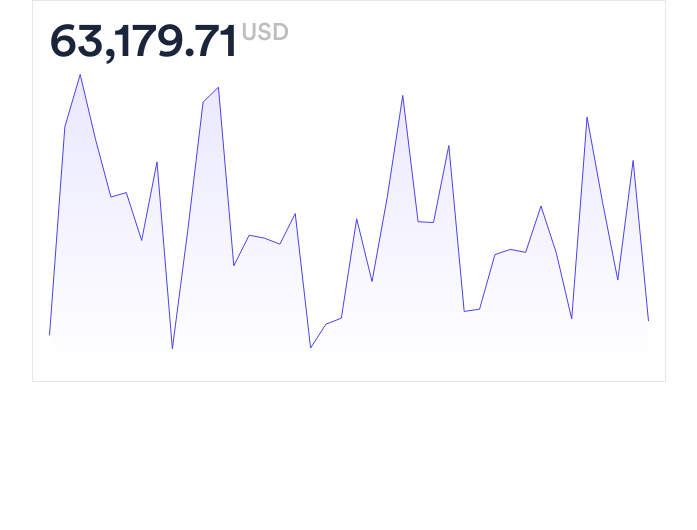
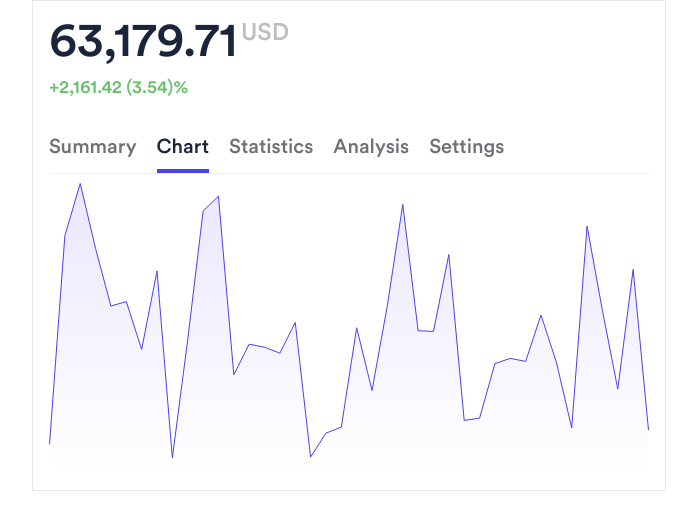
Before and after one commit to mausam-kumar/line-chart, a React (Vite) app: page / in a window 1280 px wide. Shown: the top 530 px of the page, without its empty margins (291-988 px from the left). Built offline with nearby package versions, Linux system fonts and the light colour scheme.

Commit message:
Add Navigation and Price component

```diff
--- a/src/App.tsx
+++ b/src/App.tsx
@@ -1,5 +1,6 @@
 import './App.css'
-import CurrentPrice from './components/CurrentPrice'
+import Menu from './components/Menu'
+import Price from './components/Price'
 import RegisterChartComponent from './components/RegisterChartComponent'
 import TimeSeries from './components/TimeSeries'
 
@@ -8,8 +9,9 @@ function App() {
   return (
     <div className='flex justify-center w-full'>
       <div className='border w-fit p-4'>
+        <Price />
+        <Menu />
         <RegisterChartComponent>
-          <CurrentPrice price={63179.71} currency='USD' />
           <TimeSeries />
         </RegisterChartComponent>
       </div>
--- a/src/components/ChangedPrice.tsx
+++ b/src/components/ChangedPrice.tsx
@@ -1,11 +1,12 @@
 import { FC } from "react"
+import { addCommas } from "../utils"
 
 type ChangedPriceProps = {
     price: number
     percentageChange: number
 }
-const ChangedPrice: FC<ChangedPriceProps> = () => {
-    return <p></p>
+const ChangedPrice: FC<ChangedPriceProps> = ({ price, percentageChange }) => {
+    return <p className="font-circularStd font-normal text-green1 text-lg">{`+${addCommas(price)} (${percentageChange})%`}</p>
 }
 
 export default ChangedPrice
--- /dev/null
+++ b/src/components/Menu.tsx
@@ -0,0 +1,33 @@
+import { useState } from "react";
+
+const MenuItem = ({ label, handleClick, selected }: { label: string, handleClick: () => void, selected: string }) => {
+    const isActive = selected === label;
+    return <div className="w-fit relative">
+        <button onClick={handleClick} className={`font-circularStd text-xl ${isActive ? "text-black1" : "text-gray2"}`}>{label}</button>
+        <span className={`absolute -bottom-3 left-0 ${isActive ? "w-full border-2 border-blue1" : "w-0"} transform transition-all duration-200`}></span>
+    </div>
+};
+
+const List = ["Summary", "Chart", "Statistics", "Analysis", "Settings"]
+
+const Menu = () => {
+    const [selected, setSelected] = useState("Chart")
+
+    return <div>
+        <div className="flex gap-x-5 mt-8">
+            {
+                List.map((label) => {
+                    return <MenuItem
+                        handleClick={() => setSelected(label)}
+                        label={label}
+                        key={label}
+                        selected={selected}
+                    />
+                })
+            }
+        </div>
+        <div className="border-b border-gray3 mt-3" />
+    </div>
+};
+
+export default Menu
--- /dev/null
+++ b/src/components/Price.tsx
@@ -0,0 +1,11 @@
+import ChangedPrice from "./ChangedPrice";
+import CurrentPrice from "./CurrentPrice";
+
+const Price = () => {
+    return <div className="space-y-2">
+        <CurrentPrice price={63179.71} currency='USD' />
+        <ChangedPrice price={2161.42} percentageChange={3.54} />
+    </div>
+};
+
+export default Price
--- a/tailwind.config.js
+++ b/tailwind.config.js
@@ -9,7 +9,10 @@ export default {
       colors:{
         "black1": "#1A243A",
         "gray1": "#BDBEBF",
-        "green1": "#67BF6B"
+        "gray2": "#6F7177",
+        "gray3": "#EFF1F3",
+        "green1": "#67BF6B",
+        "blue1": "#4B40EE"
       }
     },
   },
```
